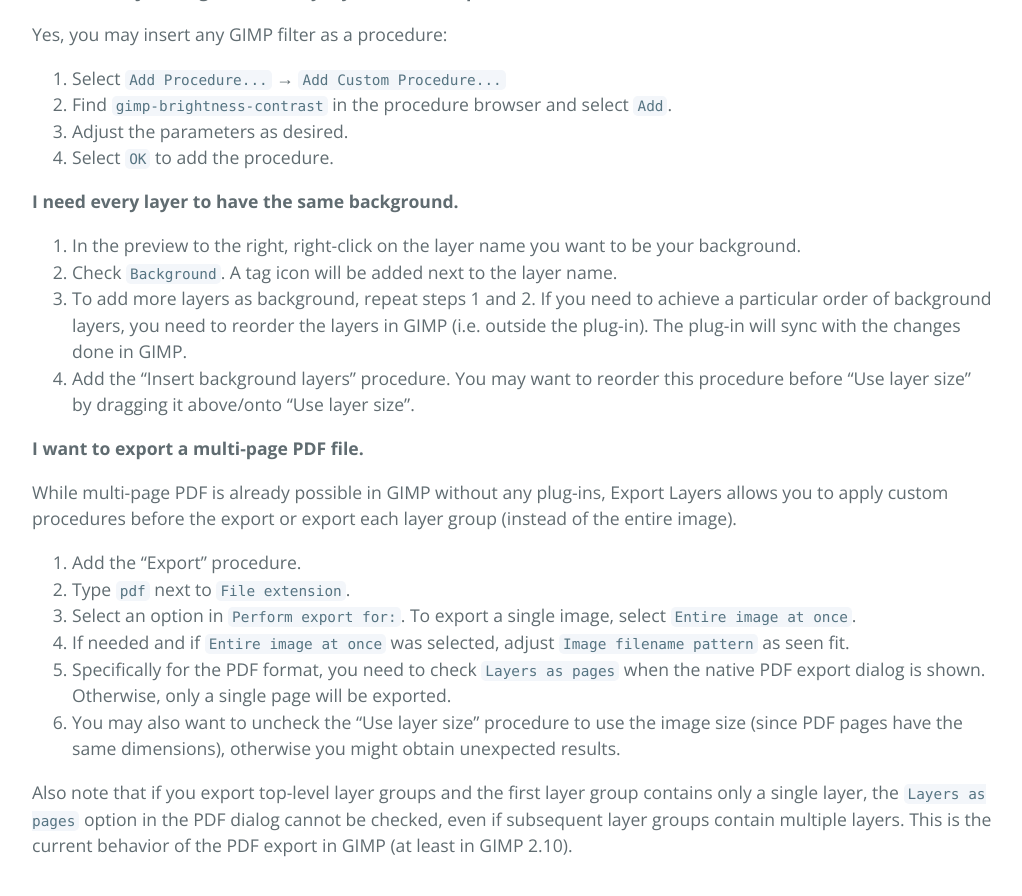
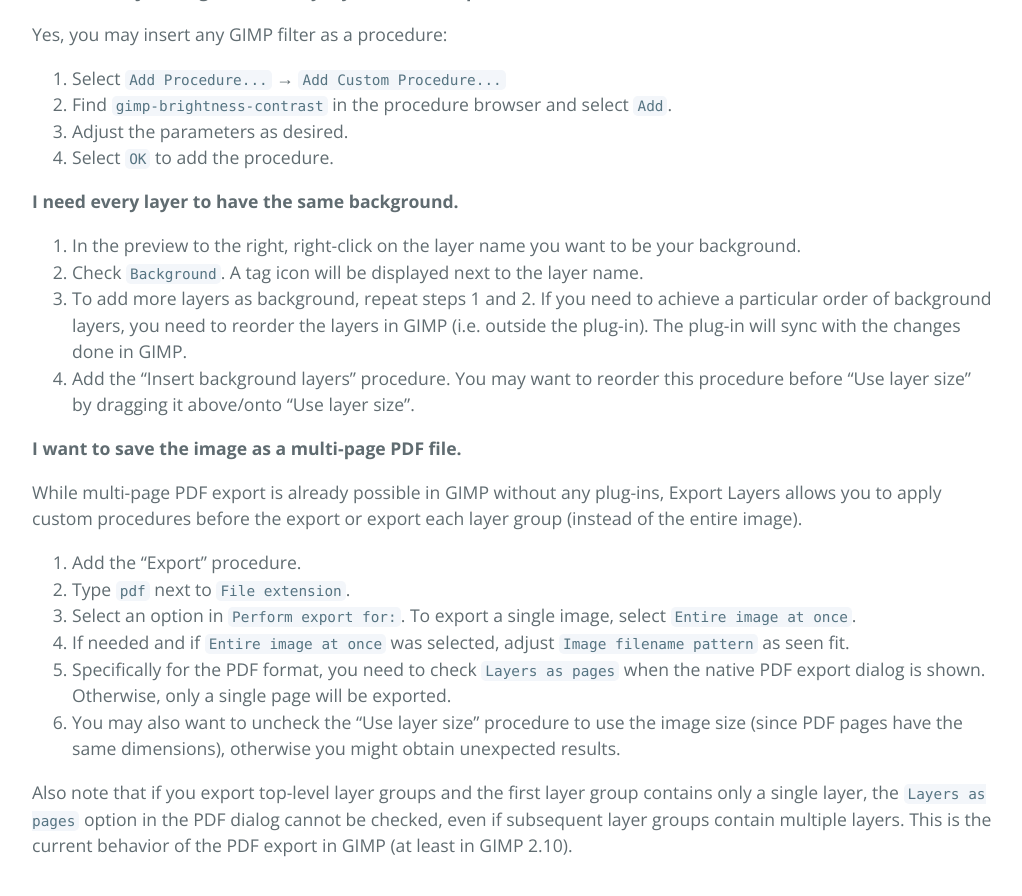
Before and after one commit to kamilburda/gimp-export-layers, a Jekyll site: the page built from dev/sections/Customizing-Export.md, in a window 1280 px wide and 900 px high, scrolled down 2253 px. Shown: the top 896 px of the window, without its empty margins (128-1150 px from the left). Built offline with Jekyll 4.4.1, drawn with Linux system fonts in a browser that asks for light colours.

Commit message:
Update docs

```diff
--- a/dev/sections/Customizing-Export.md
+++ b/dev/sections/Customizing-Export.md
@@ -77,14 +77,14 @@
 **I need every layer to have the same background.**
 
 1. In the preview to the right, right-click on the layer name you want to be your background.
-2. Check `Background`. A tag icon will be added next to the layer name.
+2. Check `Background`. A tag icon will be displayed next to the layer name.
 3. To add more layers as background, repeat steps 1 and 2. If you need to achieve a particular order of background layers, you need to reorder the layers in GIMP (i.e. outside the plug-in). The plug-in will sync with the changes done in GIMP.
 4. Add the "Insert background layers" procedure. You may want to reorder this procedure before "Use layer size" by dragging it above/onto "Use layer size".
 
 
-**I want to export a multi-page PDF file.**
+**I want to save the image as a multi-page PDF file.**
 
-While multi-page PDF is already possible in GIMP without any plug-ins, Export Layers allows you to apply custom procedures before the export or export each layer group (instead of the entire image).
+While multi-page PDF export is already possible in GIMP without any plug-ins, Export Layers allows you to apply custom procedures before the export or export each layer group (instead of the entire image).
 
 1. Add the "Export" procedure.
 2. Type `pdf` next to `File extension`.
```
